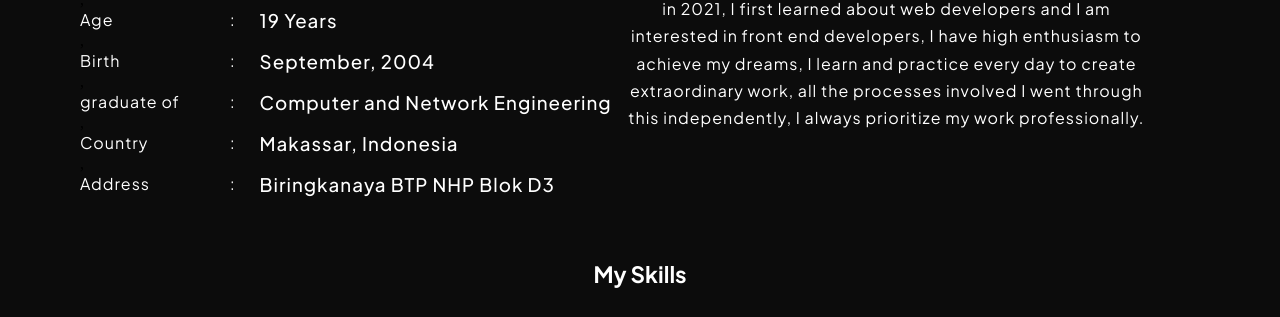
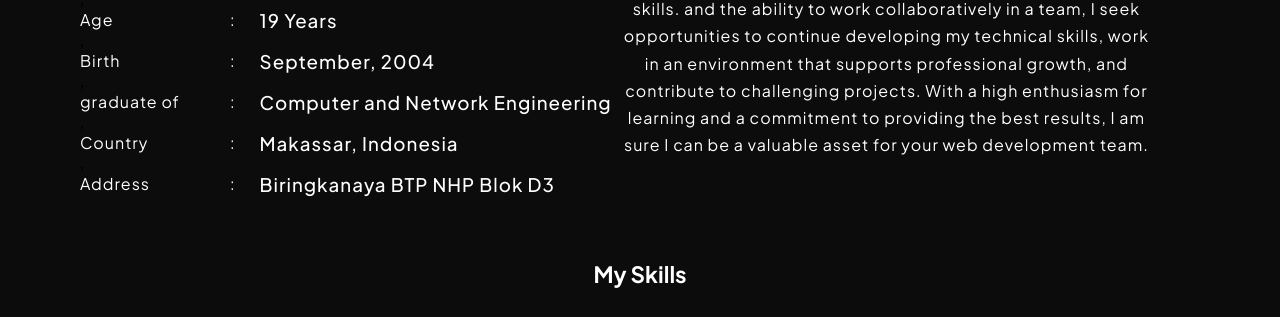
Before and after one commit to MuhIsmailMks/portfolio, a plain HTML site: page index.html in a window 1280 px wide. Shown: the part 1011-1328 px from the top of the page. Drawn offline with nearby package versions, Linux system fonts and the light colour scheme; a web font is replaced by a local one.

Commit message:
update my summary

```diff
--- a/index.html
+++ b/index.html
@@ -112,10 +112,7 @@
                 </div>
                 <article>
                     <p>
-                        I am a 19 year old teenager. I am interested in web development in 2021, I first learned about
-                        web developers and I am interested in front end developers, I have high enthusiasm to achieve my
-                        dreams, I learn and practice every day to create extraordinary work, all the processes involved
-                        I went through this independently, I always prioritize my work professionally.
+                        a web developer, I have strong analytical and problem-solving skills. and the ability to work collaboratively in a team, I seek opportunities to continue developing my technical skills, work in an environment that supports professional growth, and contribute to challenging projects. With a high enthusiasm for learning and a commitment to providing the best results, I am sure I can be a valuable asset for your web development team.
                     </p>
                 </article>
             </section>
```
